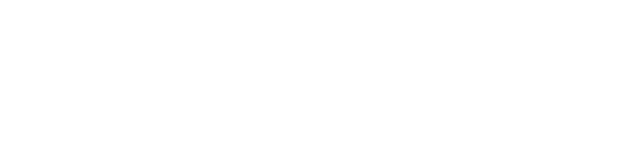
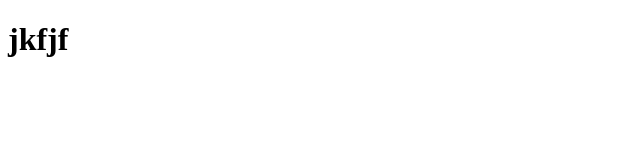
Before and after one commit to hernanfleita/git-curso-fazt, a plain HTML site: page index.html in a window 1280 px wide. Shown: the whole page, without its empty margins (0-640 px from the left). Drawn offline with Linux system fonts and the light colour scheme.

Commit message:
3er commit

```diff
--- a/index.html
+++ b/index.html
@@ -1,5 +1,7 @@
 <!DOCTYPE html>
 <html lang="en">
+
+    <h1>jkfjf</h1>
 <head>
     <meta charset="UTF-8">
     <meta name="viewport" content="width=device-width, initial-scale=1.0">
```
